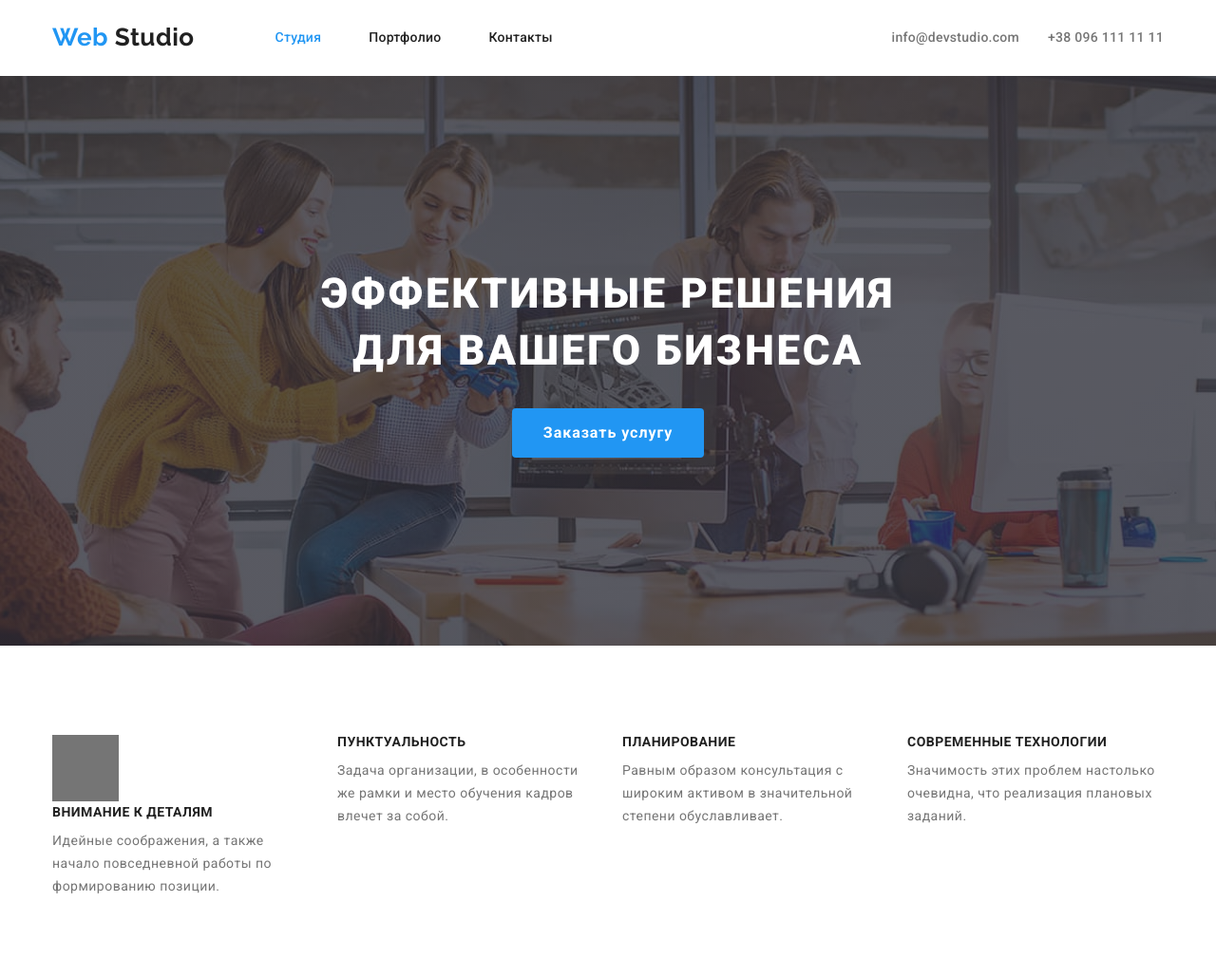
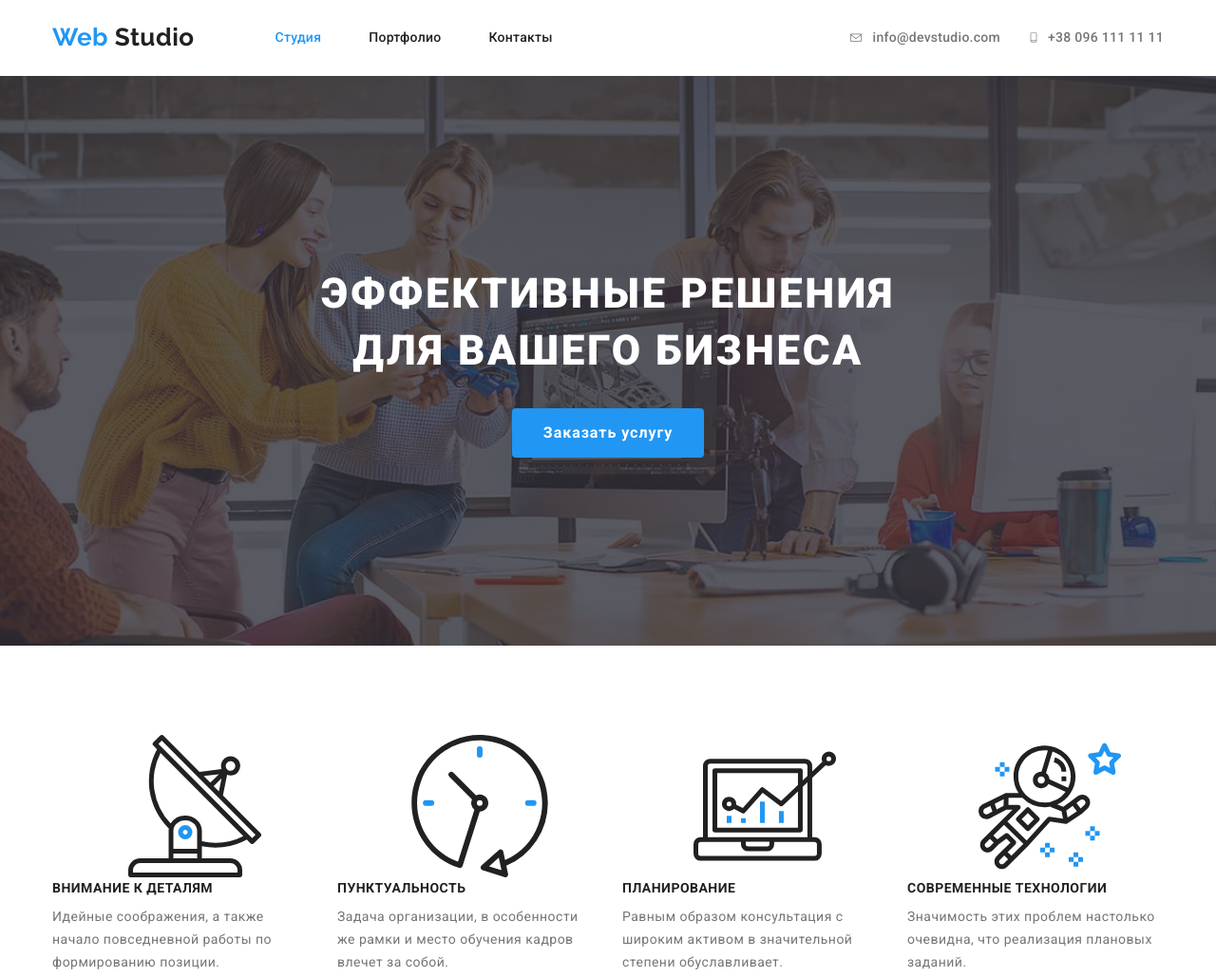
Before and after one commit to IvannaMelnyk/goit-markup-hw-04, a plain HTML site: page index.html in a window 1280 px wide. Shown: the top 1029 px of the page at 95% size. Drawn offline with nearby package versions, Linux system fonts and the light colour scheme.

Commit message:
Добавлены картинки Преимущества

```diff
--- a/css/styles.css
+++ b/css/styles.css
@@ -100,9 +100,10 @@ img {
   margin-left: 30px;
 }
 .auth-nav .link {
-  display: block;
+  display: inline-flex;
   padding-top: 32px;
   padding-bottom: 32px;
+  align-items: center;
 
   color: var(--primary-text-color);
   letter-spacing: 0.02em;
@@ -113,6 +114,19 @@ img {
 }
 .auth-nav .link:hover,
 .auth-nav .link:focus {
+  color: var(--accent-color);
+}
+
+.auth-nav .icon {
+  margin-right: 10px;
+  fill: currentColor;
+}
+.auth-nav .icon-envelope {
+  margin-right: 10px;
+  fill: currentColor;
+}
+
+.auth-nav .link .icon:hover {
   color: var(--accent-color);
 }
 
@@ -231,7 +245,6 @@ img {
 .feature-list .icon {
   width: 70px;
   height: 70px;
-  background: currentColor;
 }
 /* .feature-list .item::before {
   display: block;
--- a/index.html
+++ b/index.html
@@ -33,9 +33,19 @@
           </ul>
           <ul class="auth-nav list">
             <li class="item">
-              <a href="" class="link">info@devstudio.com </a>
+              <a href="" class="link">
+                <svg width="16" height="12" class="icon">
+                  <use href="./images/symbol-defs.svg#envelope"></use></svg
+                >info@devstudio.com</a
+              >
             </li>
-            <li class="item"><a href="" class="link">+38 096 111 11 11 </a></li>
+            <li class="item">
+              <a href="" class="link">
+                <svg width="10" height="15" class="icon-envelope">
+                  <use href="./images/symbol-defs.svg#smartphone"></use></svg
+                >+38 096 111 11 11
+              </a>
+            </li>
           </ul>
         </div>
       </nav>
@@ -60,8 +70,8 @@
           </h2>
           <ul class="feature-list list">
             <li class="item">
-              <svg class="icon">
-                <use href="./images/sprite.svg#antenna"></use>
+              <svg>
+                <use href="./images/symbol-defs.svg#antenna"></use>
               </svg>
               <h3 class="title">Внимание к деталям</h3>
               <p class="text">
@@ -70,11 +80,10 @@
               </p>
             </li>
             <li class="item">
-              <!-- <img
-                class="feature-list photo"
-                src="./images/clock.svg"
-                alt="Часы"
-              /> -->
+              <svg>
+                <use href="./images/symbol-defs.svg#clock"></use>
+              </svg>
+
               <h3 class="title">Пунктуальность</h3>
               <p class="text">
                 Задача организации, в особенности же рамки и место обучения
@@ -82,11 +91,9 @@
               </p>
             </li>
             <li class="item">
-              <!-- <img
-                class="feature-list photo"
-                src="./images/diagram.svg"
-                alt="Диаграмма"
-              /> -->
+              <svg>
+                <use href="./images/symbol-defs.svg#diagram"></use>
+              </svg>
               <h3 class="title">Планирование</h3>
               <p class="text">
                 Равным образом консультация с широким активом в значительной
@@ -94,11 +101,9 @@
               </p>
             </li>
             <li class="item">
-              <!-- <img
-                class="feature-list photo"
-                src="./images/astronaut.svg"
-                alt="Астронавт"
-              /> -->
+              <svg>
+                <use href="./images/symbol-defs.svg#astronaut"></use>
+              </svg>
               <h3 class="title">Современные технологии</h3>
               <p class="text">
                 Значимость этих проблем настолько очевидна, что реализация
@@ -183,7 +188,11 @@
               <p class="text">Frontend Developer</p>
               <ul class="staff-icon list">
                 <li class="team">
-                  <a href=""></a>
+                  <a href="">
+                    <svg>
+                      <use href="./images/symbol-defs.svg#instagram"></use>
+                    </svg>
+                  </a>
                 </li>
                 <li class="team">
                   <a href=""
```
Also changed, not shown: images/sprite.svg (deleted), images/symbol-defs.svg (added).
